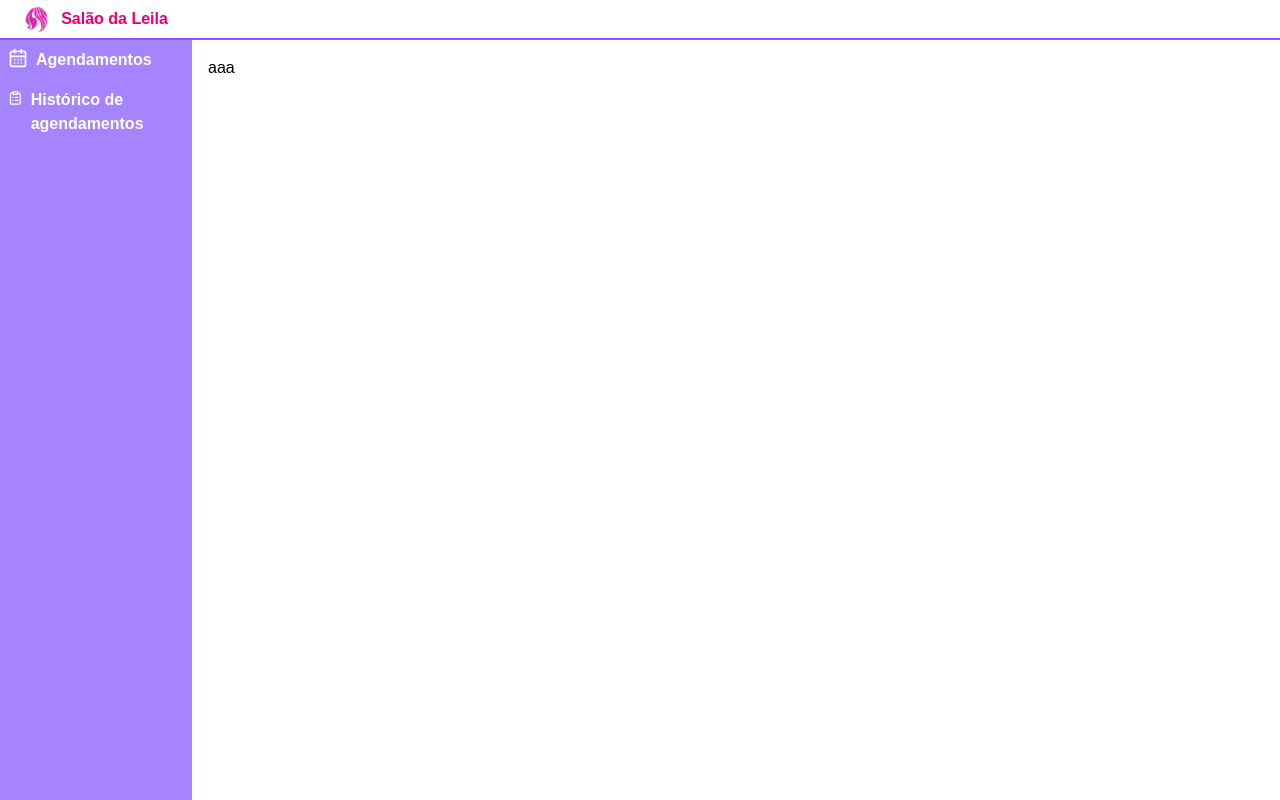
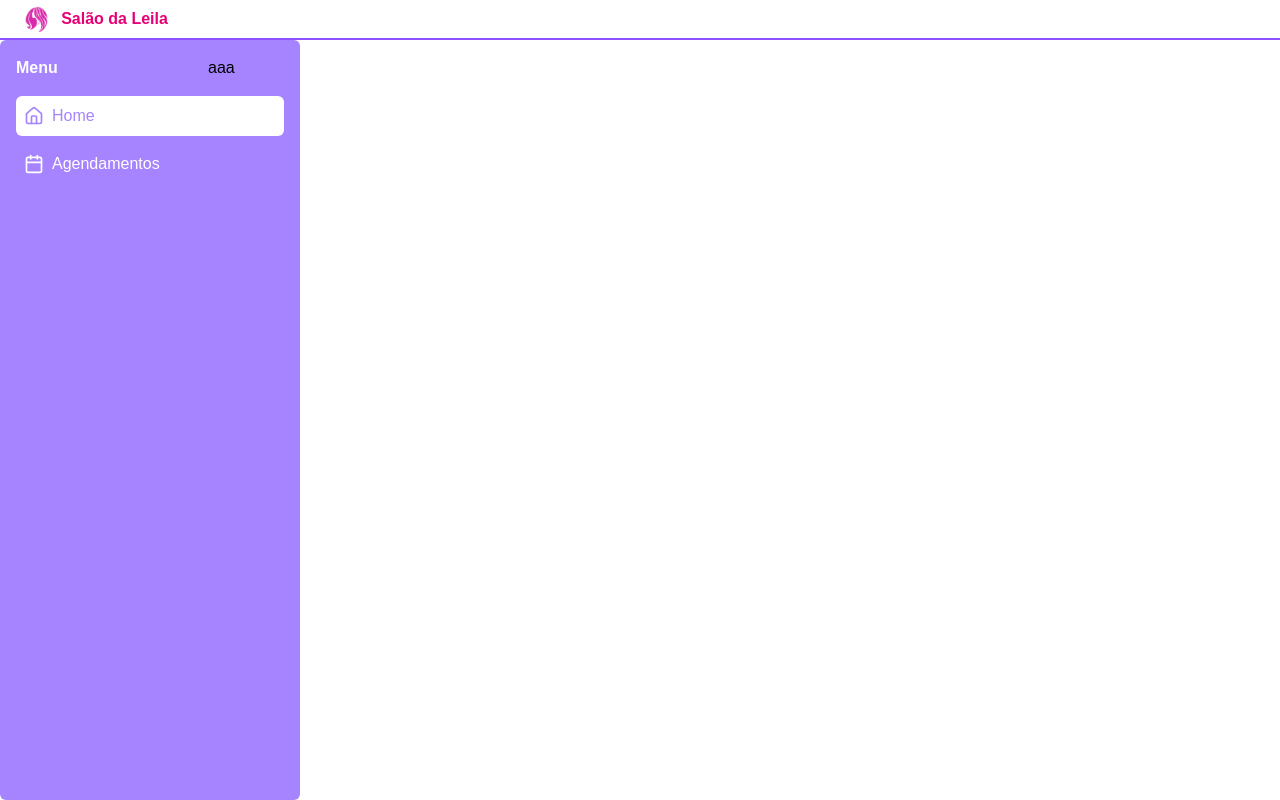
Before and after one commit to MateusFuzer/salao_beleza_web, a Next.js app: page / in a window 1280 px wide. Built offline with nearby package versions, Linux system fonts and the light colour scheme.

Commit message:
refactor: Altera o asidebar para deixar selecionado o botão de acordo com a tela visualizada

```diff
--- a/src/app/modules/Aside/Aside.tsx
+++ b/src/app/modules/Aside/Aside.tsx
@@ -1,16 +1,37 @@
-import { ClipboardList, CalendarDays } from 'lucide-react';
+'use client'
+import { Calendar, Home, Settings } from "lucide-react";
+import Link from "next/link";
+import { usePathname } from 'next/navigation';
 
-export default function Aside(){
-    return(
-        <div className="h-full w-full bg-violet-400">
-            <div className="p-2 text-white flex gap-2 cursor-pointer">
-                <CalendarDays color="white" size={20} />
-                <span className="font-bold">Agendamentos</span>
+export default function Aside() {
+    const pathname = usePathname();
+
+    const isSelected = (path: string) => {
+        return pathname === path ? 'bg-white text-violet-400' : 'text-white hover:bg-violet-500';
+    };
+
+    return (
+        <aside className="h-full w-[300px] bg-violet-400 rounded-md p-4 flex flex-col gap-4">
+            <span className="text-white font-bold">Menu</span>
+            <div className="flex flex-col gap-2">
+                <Link href="/">
+                    <button
+                        className={`w-full p-2 rounded-md flex items-center gap-2 transition-colors ${isSelected('/')}`}
+                    >
+                        <Home size={20} />
+                        Home
+                    </button>
+                </Link>
+
+                <Link href="/agendamentos">
+                    <button
+                        className={`w-full p-2 rounded-md flex items-center gap-2 transition-colors ${isSelected('/agendamentos')}`}
+                    >
+                        <Calendar size={20} />
+                        Agendamentos
+                    </button>
+                </Link>
             </div>
-            <div className="p-2 text-white flex gap-2 cursor-pointer">
-            <ClipboardList color="white" size={20} />
-            <span className="font-bold">Histórico de agendamentos</span>
-            </div>
-        </div>
-    )
+        </aside>
+    );
 }
```
